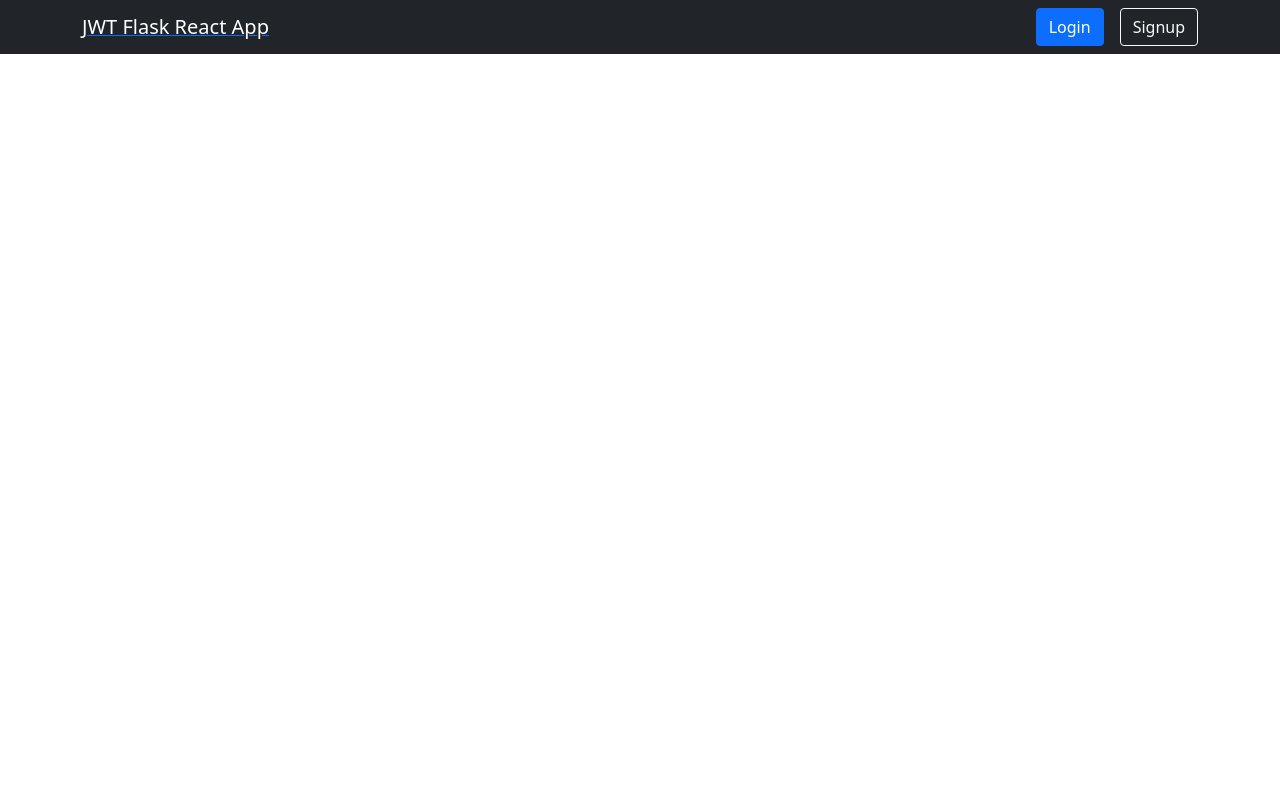
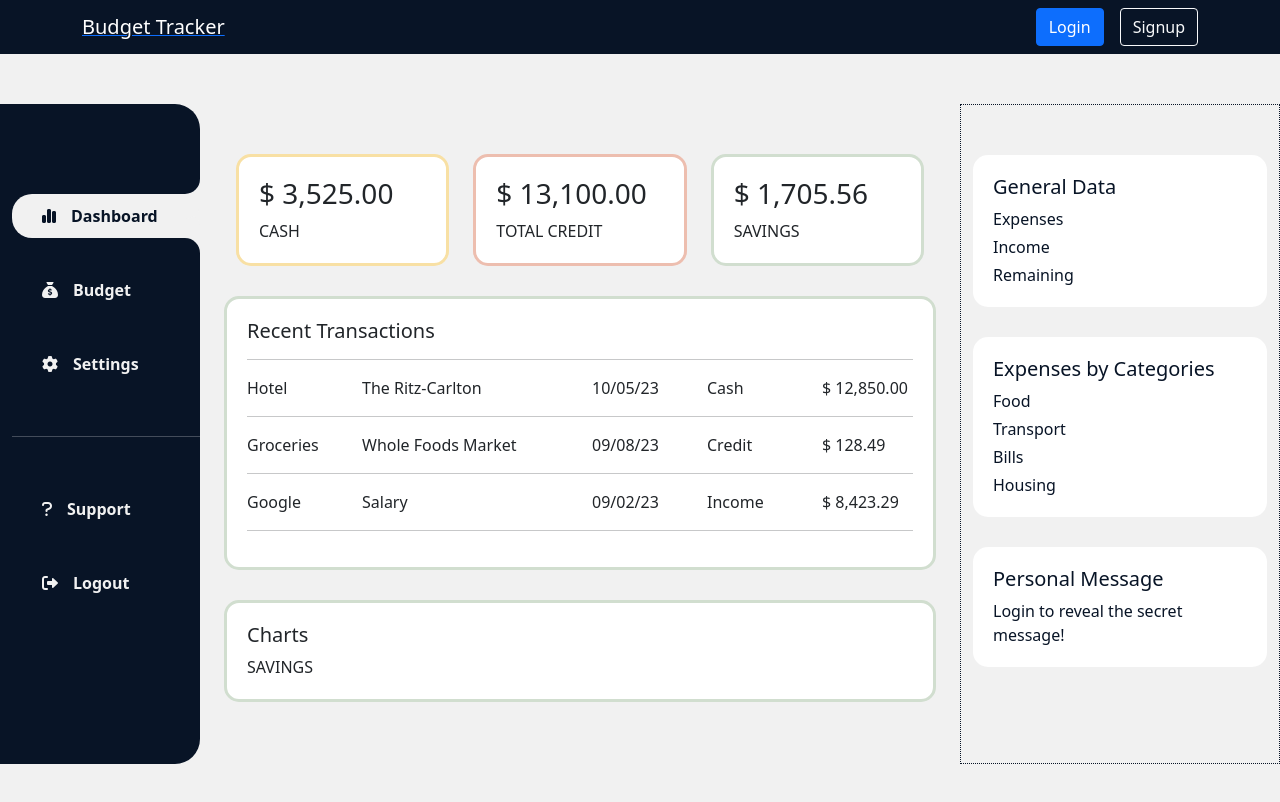
Before and after one commit to 4GeeksAcademy/Budget-Tracker, a React app: page /dashboard in a window 1280 px wide. Built offline with nearby package versions, Linux system fonts and the light colour scheme; no server answers.

Commit message:
dashboard, added default categories

```diff
--- /dev/null
+++ b/src/front/js/component/centerContent.js
@@ -0,0 +1,112 @@
+import React, { useContext, useEffect } from "react";
+import { Context } from "../store/appContext";
+import Container from 'react-bootstrap/Container';
+import Row from 'react-bootstrap/Row';
+import Col from 'react-bootstrap/Col';
+import Stack from 'react-bootstrap/Stack';
+
+export const CenterContent = () => {
+  const { store, actions } = useContext(Context);
+
+  useEffect(() => {
+           actions.getUser();
+}, [store.user])
+
+  return (
+
+    <>
+ <Container className="center-container">
+            <Row>
+                <Col>
+                      <div className="right-containers yellow">
+                        <div className="right-items">
+                          <h3>$ 3,525.00</h3>
+                          <span>CASH</span>
+                        </div>
+                    </div>
+                </Col>
+                <Col>
+                      <div className="right-containers red">
+                        <div className="right-items">
+                          <h3>$ 13,100.00</h3>
+                          <span>TOTAL CREDIT</span>
+                        </div>
+                    </div>
+                </Col>
+                <Col>
+                      <div className="right-containers green">
+                        <div className="right-items">
+                          <h3>$ 1,705.56</h3>
+                          <span>SAVINGS</span>
+                        </div>
+                    </div>
+                </Col>
+            </Row>
+
+            <Row>
+                     <div className="right-containers green">
+                        <div className="right-items">
+                          <h5>Recent Transactions</h5>
+                          <hr/>
+                          <Stack gap={0}>
+                            <div className="ps-0">
+                                <Row>
+                                    <Col sm={2}>Hotel</Col>
+                                    <Col sm={4}>The Ritz-Carlton</Col>
+                                    <Col sm={2}>10/05/23</Col>
+                                    <Col sm={2}>Cash</Col>
+                                    <Col sm={2}>$ 12,850.00</Col>
+                                </Row>
+                              </div>
+                            <hr/>
+
+                            <div className="ps-0">
+                                <Row>
+                                    <Col sm={2}>Groceries</Col>
+                                    <Col sm={4}>Whole Foods Market</Col>
+                                    <Col sm={2}>09/08/23</Col>
+                                    <Col sm={2}>Credit</Col>
+                                    <Col sm={2}>$ 128.49</Col>
+                                </Row>
+                              </div>
+                            <hr/>
+
+                            <div className="ps-0">
+                                <Row>
+                                    <Col sm={2}>Google</Col>
+                                    <Col sm={4}>Salary</Col>
+                                    <Col sm={2}>09/02/23</Col>
+                                    <Col sm={2}>Income</Col>
+                                    <Col sm={2}>$ 8,423.29</Col>
+                                </Row>
+                              </div>
+                            <hr/>
+
+
+
+                          </Stack>
+                        </div>
+                    </div>
+
+            </Row>
+
+            <Row>
+                     <div className="right-containers green">
+                        <div className="right-items">
+                          <h5>Charts</h5>
+                          <span>SAVINGS</span>
+                        </div>
+                    </div>
+
+            </Row>
+  </Container>
+
+
+
+
+
+   </>
+  );
+}
+
+export default CenterContent;
--- a/src/front/js/component/navbar.js
+++ b/src/front/js/component/navbar.js
@@ -1,39 +1,42 @@
 import React, { useContext } from "react";
 import { Context } from "../store/appContext";
-import { Link } from "react-router-dom";
+import { Link, useNavigate } from "react-router-dom";
 
 
 export const Navbar = () => {
 	const { store, actions } = useContext(Context);
+	const navigate = useNavigate();
 	const handleLogout = () => {
 		actions.logout();
-		window.location.reload();
+		navigate("/login"); // Navigate to the login page
   };
 	return (
-		<nav className="navbar navbar-dark bg-dark">
+		<nav className="navbar navbar-dark bg-dark navbar-style">
 			<div className="container">
 				<Link to="/">
-					<span className="navbar-brand mb-0 h1">JWT Flask React App</span>
+					<span className="navbar-brand mb-0 h2 logo-title">Budget Tracker</span>
 				</Link>
 				<div className="ml-auto">
-					{ !store.token ?
-					<Link to="/login">
-						<button className="btn btn-primary">Login</button>
-					</Link>
-					:
-					<>
-						<Link to="/private">
-						<button className="btn btn-danger me-3">Private</button>
-						</Link>
+							{!store.token ? (
+						<>
+							<Link to="/login">
+							<button className="btn btn-primary">Login</button>
+							</Link>
+							<Link to="/signup">
+							<button className="btn btn-outline-light ms-3">Signup</button>
+							</Link>
+						</>
+						) : (
+						<>
+							<Link to="/dashboard">
+							<button className="btn btn-danger me-3">Dashboard</button>
+							</Link>
+							<button onClick={handleLogout} className="btn btn-primary">
+							Logout
+							</button>
+						</>
+						)}
 
-						<button onClick={ handleLogout }  className="btn btn-primary">Logout</button>
-
-					</>
-
-					}
-					<Link to="/signup">
-						<button className="btn btn-outline-light ms-3">Signup</button>
-					</Link>
 				</div>
 			</div>
 		</nav>
--- /dev/null
+++ b/src/front/js/component/navbarLeft.js
@@ -0,0 +1,32 @@
+import React from 'react';
+
+function NavbarLeft() {
+  return (
+    <>
+
+      <div className='dashboard-item-active'>
+      <i className="fa-solid fa-chart-simple icon"></i><span>Dashboard</span>
+      </div>
+      <div className='dashboard-item'>
+      <i className="fa-solid fa-sack-dollar icon"></i>
+      <span>Budget</span>
+      </div>
+      <div className='dashboard-item'>
+          <i className="fa-solid fa-gear icon"></i>
+          <span>Settings</span>
+      </div>
+      <hr className='hr-nav'/>
+      <div className='dashboard-item'>
+          <i className="fa-solid fa-question icon"></i>
+          <span>Support</span>
+      </div>
+      <div className='dashboard-item'>
+      <i className="fa-solid fa-right-from-bracket icon"></i>
+            <span>Logout</span>
+      </div>
+
+    </>
+  );
+}
+
+export default NavbarLeft;
--- /dev/null
+++ b/src/front/js/component/rightContent.js
@@ -0,0 +1,51 @@
+import React, { useContext, useEffect } from "react";
+import { Context } from "../store/appContext";
+import Stack from 'react-bootstrap/Stack';
+
+export const RightContent = () => {
+  const { store, actions } = useContext(Context);
+
+  useEffect(() => {
+           actions.getUser();
+}, [store.user])
+
+  return (
+
+ <>
+
+        <div className="right-containers">
+            <div className="right-items">
+              <h5>General Data</h5>
+              <Stack gap={1}>
+                <div className="ps-0">Expenses</div>
+                <div className="ps-0">Income</div>
+                <div className="ps-0">Remaining</div>
+              </Stack>
+            </div>
+        </div>
+
+        <div className="right-containers">
+          <div className="right-items">
+            <h5>Expenses by Categories</h5>
+            <Stack gap={1}>
+              <div className="ps-0">Food</div>
+              <div className="ps-0">Transport</div>
+              <div className="ps-0">Bills</div>
+              <div className="ps-0">Housing</div>
+            </Stack>
+          </div>
+        </div>
+
+        <div className="right-containers">
+          <div className="right-items">
+            <h5>Personal Message</h5>
+            {store.user || "Login to reveal the secret message!"}
+          </div>
+        </div>
+
+ </>
+
+  );
+}
+
+export default RightContent;
--- a/src/front/js/layout.js
+++ b/src/front/js/layout.js
@@ -5,7 +5,7 @@ import { BackendURL } from "./component/backendURL";
 import { Home } from "./pages/home";
 import { Login } from "./pages/login";
 import { Signup } from "./pages/signup";
-import { Private } from "./pages/private";
+import { Dashboard } from "./pages/dashboard";
 import injectContext from "./store/appContext";
 
 import { Navbar } from "./component/navbar";
@@ -27,7 +27,7 @@ const Layout = () => {
                         <Route element={<Home />} path="/" />
                         <Route element={<Login />} path="/login/" />
                         <Route element={<Signup />} path="/signup/" />
-                        <Route element={<Private />} path="/private/" />
+                        <Route element={<Dashboard />} path="/dashboard/" />
                     </Routes>
                  </ScrollToTop>
             </BrowserRouter>
--- /dev/null
+++ b/src/front/js/pages/dashboard.js
@@ -0,0 +1,40 @@
+import React, { useContext, useEffect } from "react";
+import { Context } from "../store/appContext";
+import Container from 'react-bootstrap/Container';
+import Row from 'react-bootstrap/Row';
+import Col from 'react-bootstrap/Col';
+import NavbarLeft from "../component/navbarLeft";
+import CenterContent from "../component/centerContent";
+import RightContent from "../component/rightContent"
+import { Navigate } from "react-router-dom";
+
+export const Dashboard = () => {
+  const { store, actions } = useContext(Context);
+
+  useEffect(() => {
+           actions.getUser();
+}, [store.user])
+
+  return (
+
+            <>
+            <Container fluid className="main-wrapper">
+            <Row className="row-wrapper">
+                <Col xs lg="1" className="left-column">
+                  <NavbarLeft />
+                </Col>
+                <Col className="main-column">
+                  <CenterContent />
+                </Col>
+                <Col xs lg="3" className="right-column">
+                  <RightContent />
+                </Col>
+            </Row>
+          </Container>
+
+            </>
+
+  );
+}
+
+export default Dashboard;
--- a/src/front/js/pages/login.js
+++ b/src/front/js/pages/login.js
@@ -15,7 +15,7 @@ export const Login = () => {
 
       const handleLogin = () => {
             actions.login(email, password).then(()=> {
-                  navigate("/");
+                  navigate("/dashboard");
             })
             };
 
--- a/src/front/js/pages/private.js
+++ /dev/null
@@ -1,34 +0,0 @@
-import React, { useContext, useEffect } from "react";
-import Toast from 'react-bootstrap/Toast';
-import { Context } from "../store/appContext";
-import Table from 'react-bootstrap/Table';
-
-export const Private = () => {
-  const { store, actions } = useContext(Context);
-
-  useEffect(() => {
-           actions.getUser();
-}, [store.user])
-
-  return (
-    <Table className="d-flex justify-content-center mt-5">
-        <tbody>
-           <tr>
-            <td className="align-middle">
-                <Toast className="text-center">
-                <Toast.Header className="justify-content-md-center rounded-2 bg-dark text-white">
-                    <img src="holder.js/20x20?text=%20" className="rounded me-2" alt="" />
-                    <strong className="me-auto">Private Message</strong>
-                    <small>11 mins ago</small>
-                </Toast.Header>
-                <Toast.Body className= "bg-dark text-white rounded-2">
-                {store.user || "Login to reveal the secret message!"}</Toast.Body>
-                </Toast>
-            </td>
-           </tr>
-        </tbody>
-</Table>
-  );
-}
-
-export default Private;
--- a/src/front/styles/index.css
+++ b/src/front/styles/index.css
@@ -2,6 +2,150 @@
     General Styles used on every website (Don't Repeat Yourself)
 */
 
+html, body {
+  height: 100%;
+  background-color: #F1F1F1;
+}
+
+.navbar-style {
+  background-color: #081426!important;
+  min-height: 5vh;
+}
+
 .link-register {
     text-decoration: none;
   }
+
+
+.logo-title {
+    text-decoration: none!important;
+    text-decoration-thickness: 0;
+
+  }
+
+  .main-wrapper {
+    height: 95vh;
+
+
+  }
+
+  .main-column {
+    background-color: #F1F1F1!important;
+  }
+
+  .row-wrapper {
+    height: 100%;
+
+  }
+
+   /* Left Column Elements */
+
+  .left-column {
+    background-color: #F1F1F1!important;
+    background: #081426!important;
+    color: white;
+    width: 200px!important;
+    margin-top: 50px;
+    margin-bottom: 50px;
+    padding-top: 90px;
+    padding-right: 0!important;
+    border-radius: 0px 25px 25px 0px!important;
+  }
+
+  .dashboard-item {
+    padding: 10px 10px 10px 30px;
+    margin-bottom: 30px;
+    color: #F1F1F1;
+    font-weight: 600;
+  }
+
+  .dashboard-item-active {
+    position: relative;
+    background-color: #F1F1F1;
+    padding: 10px 10px 10px 30px;
+    margin-bottom: 30px;
+    color: #081426;
+    font-weight: 600;
+    border-radius: 20px 0px 0px 20px!important;
+  }
+
+  /* pseudo element */
+  .dashboard-item-active::before {
+    content: "";
+    position: absolute;
+    bottom: -50px;
+    right: 0px;
+    height: 50px;
+    width: 25px;
+    border-top-right-radius: 15px;
+    box-shadow: 0px -25px 0 0 #F1F1F1;
+  }
+
+  /* pseudo element */
+  .dashboard-item-active::after {
+    content: "";
+    position: absolute;
+    top: -50px;
+    right: 0px;
+    height: 50px;
+    width: 25px;
+    border-bottom-right-radius: 15px;
+    box-shadow: 0px 25px 0 0 #F1F1F1;
+  }
+
+  .icon {
+     margin-right: 15px;
+  }
+
+  /* Center Column Elements */
+
+  .center-container {
+    margin-top: 100px;
+  }
+
+  .yellow {
+    background-color: #F4ECDA;
+    border: solid;
+    border-color: #F8E0A4;
+  }
+
+  .green {
+    background-color: #EBEEEB;
+    border: solid;
+    border-color: #D1DECF;
+  }
+
+  .red {
+    background-color: #F0E7E4;
+    border: solid;
+    border-color: #EDBEAF;
+  }
+
+
+
+   /* Right Column Elements */
+
+
+  .right-column {
+    background-color: #F1F1F1!important;
+    border: dotted;
+    border-width: 1px;
+    border-color: #081426;
+    color: #081426;
+    margin-top: 50px;
+    margin-bottom: 50px;
+    padding-top: 50px;
+  }
+
+  .hr-nav {
+    margin: 50px 0 50px 0;
+    background-color: #F1F1F1;
+  }
+
+  .right-containers {
+    background-color: white;
+    padding: 20px;
+    border-radius: 15px;
+    margin-bottom: 30px;
+
+  }
--- a/template.html
+++ b/template.html
@@ -3,7 +3,7 @@
     <head>
         <meta name="viewport" content="width=device-width, initial-scale=1.0">
         <meta charset="UTF-8">
-        <title>JWT Flask React App</title>
+        <title>Budget Tracker</title>
         <link href="https://cdn.jsdelivr.net/npm/bootstrap@5.1.3/dist/css/bootstrap.min.css" rel="stylesheet" integrity="sha384-1BmE4kWBq78iYhFldvKuhfTAU6auU8tT94WrHftjDbrCEXSU1oBoqyl2QvZ6jIW3" crossorigin="anonymous">
         <!-- FontAwesome v6.1.2 -->
         <link rel="stylesheet" href="https://cdnjs.cloudflare.com/ajax/libs/font-awesome/6.1.2/css/all.min.css">
```
Also changed, not shown: public/index.html (+1 -0 lines), src/front/js/component/footer.js (deleted, +0 -9 lines), src/front/js/store/flux.js (+4 -5 lines), 5 other files.
